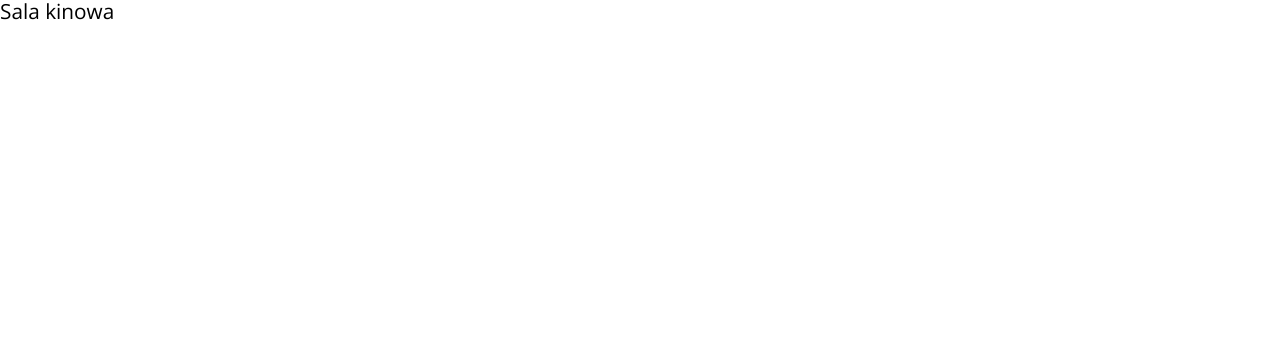
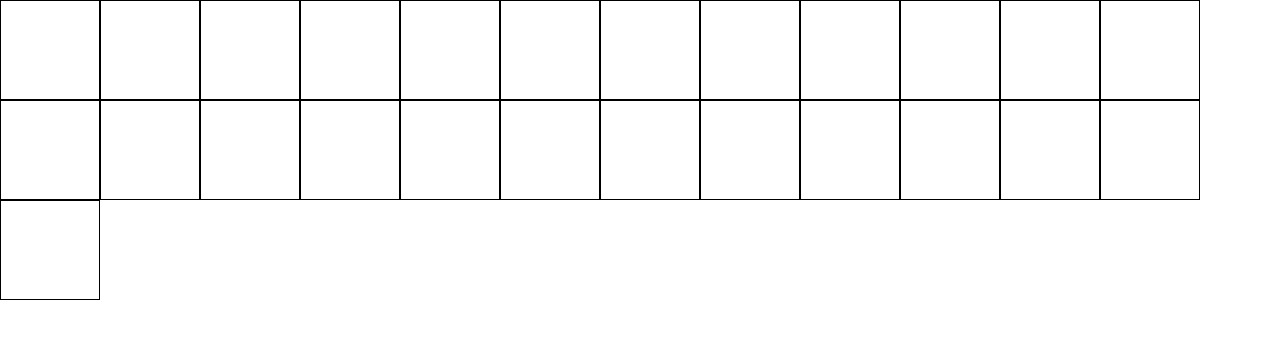
Before and after one commit to olgasowlet/x-kom-staz-zadanie, a React (Create React App) app: page /#/ in a window 1280 px wide. Both pictures are taken after typing "5" into the empty fields and a click on the button "Wybierz miejsca". Shown: the top 338 px of the page. Built offline with nearby package versions, Linux system fonts and the light colour scheme.

Commit message:
created ScreeningRoom component

```diff
--- a/src/App.js
+++ b/src/App.js
@@ -1,18 +1,19 @@
 import React from 'react';
 import { HashRouter, Route } from 'react-router-dom';
 import RegistrationForm from './features/RegistrationForm';
+import ScreeningRoom from './features/ScreeningRoom';
 
 function App() {
   return (
     <HashRouter>
       <Route path="/screening-room">
-        <div>Sala kinowa</div>
+        <ScreeningRoom />
       </Route>
       <Route path="/confirmation">
         <div>Potwierdzenie rejestracji</div>
       </Route>
       <Route path="/">
-        <RegistrationForm/>
+        <RegistrationForm />
       </Route>
     </HashRouter>
   );
--- /dev/null
+++ b/src/features/ScreeningRoom/index.js
@@ -0,0 +1,35 @@
+import { Screen, Seat } from "./styled";
+
+const ScreeningRoom = () => {
+    return (
+        <Screen>
+            <Seat></Seat>
+            <Seat></Seat>
+            <Seat></Seat>
+            <Seat></Seat>
+            <Seat></Seat>
+            <Seat></Seat>
+            <Seat></Seat>
+            <Seat></Seat>
+            <Seat></Seat>
+            <Seat></Seat>
+            <Seat></Seat>
+            <Seat></Seat>
+            <Seat></Seat>
+            <Seat></Seat>
+            <Seat></Seat>
+            <Seat></Seat>
+            <Seat></Seat>
+            <Seat></Seat>
+            <Seat></Seat>
+            <Seat></Seat>
+            <Seat></Seat>
+            <Seat></Seat>
+            <Seat></Seat>
+            <Seat></Seat>
+            <Seat></Seat>
+        </Screen>
+    );
+};
+
+export default ScreeningRoom;
--- /dev/null
+++ b/src/features/ScreeningRoom/styled.js
@@ -0,0 +1,13 @@
+import styled from "styled-components";
+
+export const Screen = styled.div`
+    display: grid;
+    width: 100%;
+    grid-template-columns: repeat(auto-fill, 100px);
+`;
+
+export const Seat = styled.div`
+    width: 100px;
+    height: 100px;
+    border: 1px solid black;
+`;
```
